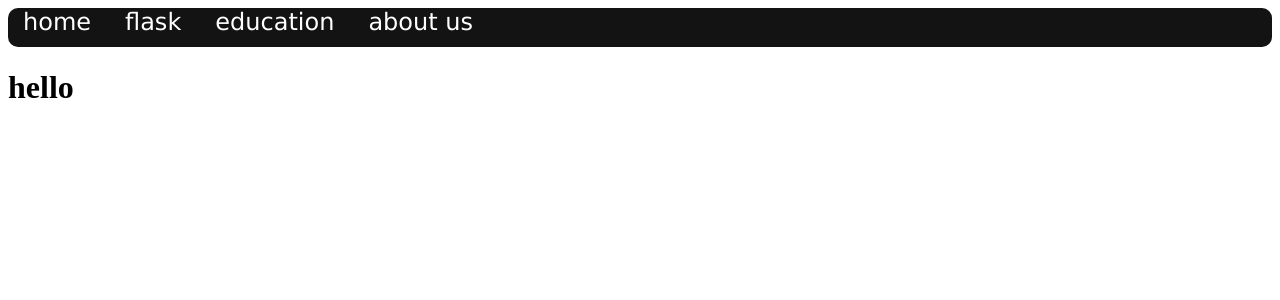
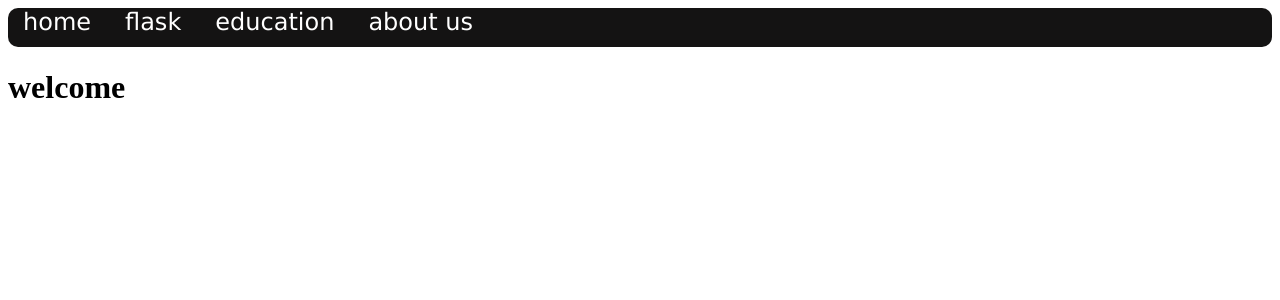
Before and after one commit to daniyalkarwnd2004/simple_flask_project, a Flask app: page / in a window 1280 px wide. Shown: the top 300 px of the page. Run offline with Flask 3, Linux system fonts and the light colour scheme; some libraries are stand-ins or nearby versions.

Commit message:
update file index.html

```diff
--- a/templates/index.html
+++ b/templates/index.html
@@ -9,7 +9,11 @@
 <body>
     {% extends "base.html" %}
     {% block content %}
-        <h1 style="color: black;">hello {{name}}</h1>
+        {% if name %}
+            <h1 style="color: black;">hello {{name}}</h1>
+        {% else %}
+            <h1 style="color: black;">welcome</h1>
+        {% endif %}
     {% endblock %}
 </body>
 </html>
```
